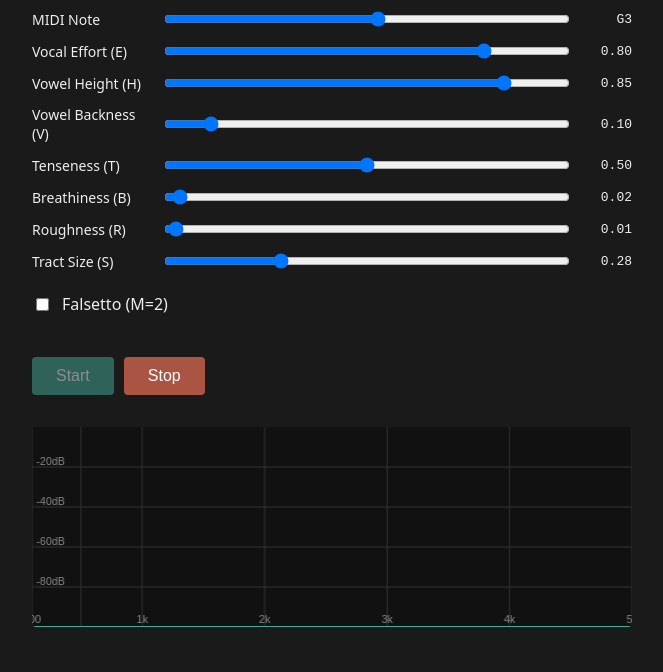
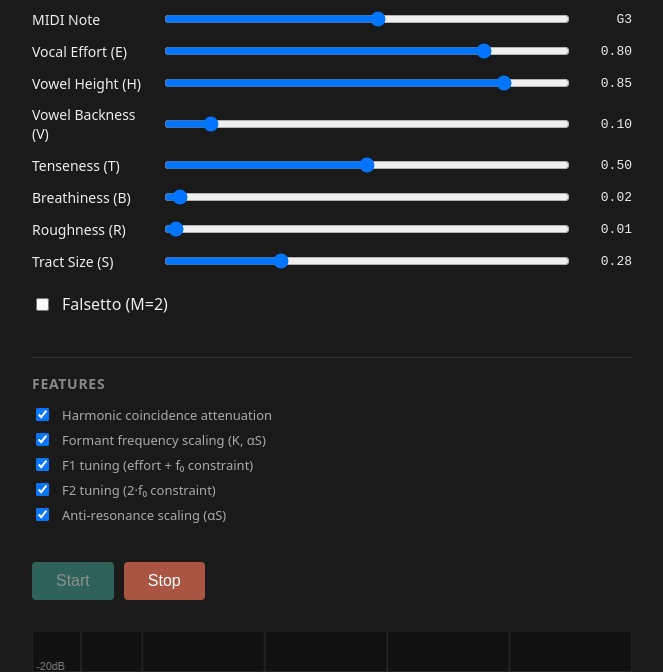
Before and after one commit to edwardbrowncross/cantor-digitalis, a website built with Vite: page index.html in a window 1280 px wide. Both pictures are taken after a click on the button "Start". Shown: the part 126-798 px from the top of the page, without its empty margins (308-971 px from the left). Built offline with nearby package versions, Linux system fonts and the light colour scheme.

Commit message:
feature toggles for some parts of voice parameter calculations

```diff
--- a/index.html
+++ b/index.html
@@ -39,6 +39,25 @@
         gap: 10px;
         margin: 10px 0;
       }
+      .features-section {
+        margin-top: 20px;
+        padding-top: 16px;
+        border-top: 1px solid #333;
+      }
+      .features-section h3 {
+        margin: 0 0 12px 0;
+        font-size: 14px;
+        color: #888;
+        text-transform: uppercase;
+        letter-spacing: 0.05em;
+      }
+      .features-section .checkbox-row {
+        margin: 6px 0;
+      }
+      .features-section label {
+        font-size: 13px;
+        color: #aaa;
+      }
       .buttons {
         display: flex;
         gap: 10px;
--- a/src/main.ts
+++ b/src/main.ts
@@ -1,5 +1,5 @@
 import { Voice } from "./nodes/voice";
-import { convertToVoiceParams, ExternalVoiceParams } from "./parameters";
+import { convertToVoiceParams, ExternalVoiceParams, VoiceFeatures } from "./parameters";
 
 let audioCtx: AudioContext | null = null;
 let voice: Voice | null = null;
@@ -21,6 +21,14 @@ const params: ExternalVoiceParams = {
   roughness: 0.01,
   vocalTractSize: 0.28,
   isFalsetto: false,
+};
+
+const features: Required<VoiceFeatures> = {
+  harmonicCoincidenceAttenuation: true,
+  formantFrequencyScaling: true,
+  f1Tuning: true,
+  f2Tuning: true,
+  antiResonanceScaling: true,
 };
 
 function midiToNoteName(midi: number): string {
@@ -73,7 +81,7 @@ function createSlider(
 
 function updateVoice() {
   if (voice) {
-    const voiceParams = convertToVoiceParams(params);
+    const voiceParams = convertToVoiceParams(params, features);
     voice.update(voiceParams);
   }
 }
@@ -179,7 +187,7 @@ async function startAudio() {
   }
 
   if (!voice) {
-    const voiceParams = convertToVoiceParams(params);
+    const voiceParams = convertToVoiceParams(params, features);
     voice = await Voice.create(audioCtx, voiceParams);
     voice.out.connect(masterGain!);
   }
@@ -269,23 +277,101 @@ function createUI() {
     updateVoice();
   });
 
+  // Helper to create a checkbox row
+  function createCheckbox(
+    container: HTMLElement,
+    id: string,
+    label: string,
+    checked: boolean,
+    onChange: (checked: boolean) => void
+  ): HTMLInputElement {
+    const row = document.createElement("div");
+    row.className = "checkbox-row";
+    const checkbox = document.createElement("input");
+    checkbox.type = "checkbox";
+    checkbox.id = id;
+    checkbox.checked = checked;
+    checkbox.addEventListener("change", () => {
+      onChange(checkbox.checked);
+    });
+    const labelEl = document.createElement("label");
+    labelEl.htmlFor = id;
+    labelEl.textContent = label;
+    row.appendChild(checkbox);
+    row.appendChild(labelEl);
+    container.appendChild(row);
+    return checkbox;
+  }
+
   // Falsetto checkbox
-  const checkboxRow = document.createElement("div");
-  checkboxRow.className = "checkbox-row";
-  const checkbox = document.createElement("input");
-  checkbox.type = "checkbox";
-  checkbox.id = "falsetto";
-  checkbox.checked = params.isFalsetto;
-  checkbox.addEventListener("change", () => {
-    params.isFalsetto = checkbox.checked;
+  createCheckbox(controls, "falsetto", "Falsetto (M=2)", params.isFalsetto, (checked) => {
+    params.isFalsetto = checked;
     updateVoice();
   });
-  const checkboxLabel = document.createElement("label");
-  checkboxLabel.htmlFor = "falsetto";
-  checkboxLabel.textContent = "Falsetto (M=2)";
-  checkboxRow.appendChild(checkbox);
-  checkboxRow.appendChild(checkboxLabel);
-  controls.appendChild(checkboxRow);
+
+  // Feature flags section
+  const featuresSection = document.createElement("div");
+  featuresSection.className = "features-section";
+  const featuresHeader = document.createElement("h3");
+  featuresHeader.textContent = "Features";
+  featuresSection.appendChild(featuresHeader);
+
+  createCheckbox(
+    featuresSection,
+    "harmonicCoincidenceAttenuation",
+    "Harmonic coincidence attenuation",
+    features.harmonicCoincidenceAttenuation,
+    (checked) => {
+      features.harmonicCoincidenceAttenuation = checked;
+      updateVoice();
+    }
+  );
+
+  createCheckbox(
+    featuresSection,
+    "formantFrequencyScaling",
+    "Formant frequency scaling (K, αS)",
+    features.formantFrequencyScaling,
+    (checked) => {
+      features.formantFrequencyScaling = checked;
+      updateVoice();
+    }
+  );
+
+  createCheckbox(
+    featuresSection,
+    "f1Tuning",
+    "F1 tuning (effort + f₀ constraint)",
+    features.f1Tuning,
+    (checked) => {
+      features.f1Tuning = checked;
+      updateVoice();
+    }
+  );
+
+  createCheckbox(
+    featuresSection,
+    "f2Tuning",
+    "F2 tuning (2·f₀ constraint)",
+    features.f2Tuning,
+    (checked) => {
+      features.f2Tuning = checked;
+      updateVoice();
+    }
+  );
+
+  createCheckbox(
+    featuresSection,
+    "antiResonanceScaling",
+    "Anti-resonance scaling (αS)",
+    features.antiResonanceScaling,
+    (checked) => {
+      features.antiResonanceScaling = checked;
+      updateVoice();
+    }
+  );
+
+  controls.appendChild(featuresSection);
 
   // Buttons
   const buttons = document.createElement("div");
--- a/src/parameters.ts
+++ b/src/parameters.ts
@@ -31,6 +31,46 @@ export type ExternalVoiceParams = {
   vocalTractSize: number;
   /** (M) Vocal fold vibration mode: false = chest voice (M1), true = falsetto (M2) */
   isFalsetto: boolean;
+};
+
+/**
+ * Feature flags for the voice parameter conversion.
+ * All features are enabled by default (true). Set to false to disable.
+ */
+export type VoiceFeatures = {
+  /**
+   * Attenuate formant amplitudes when harmonics coincide with formant frequencies.
+   * Paper reference: Section 4.3.7
+   */
+  harmonicCoincidenceAttenuation?: boolean;
+  /**
+   * Scale formant frequencies by larynx position factor (K) and vocal tract size (αS).
+   * Paper reference: Sections 4.3.2, 4.3.3
+   */
+  formantFrequencyScaling?: boolean;
+  /**
+   * Raise F1 with vocal effort and constrain it above f₀ + 50 Hz.
+   * Paper reference: Section 4.3.4
+   */
+  f1Tuning?: boolean;
+  /**
+   * Constrain F2 above 2·f₀ + 50 Hz.
+   * Paper reference: Section 4.3.5
+   */
+  f2Tuning?: boolean;
+  /**
+   * Scale the anti-resonance frequency (F_BQ) by vocal tract size (αS).
+   * When disabled, uses nominal 4700 Hz.
+   */
+  antiResonanceScaling?: boolean;
+};
+
+const DEFAULT_FEATURES: Required<VoiceFeatures> = {
+  harmonicCoincidenceAttenuation: true,
+  formantFrequencyScaling: true,
+  f1Tuning: true,
+  f2Tuning: true,
+  antiResonanceScaling: true,
 };
 
 /** Phonation threshold - below this vocal effort, no voiced sound is produced */
@@ -201,10 +241,14 @@ function computeFormantAttenuation(
  * converting perceptually meaningful high-level parameters to the low-level
  * synthesis parameters needed by the voice engine.
  *
- * Note: This function does not apply perturbations (jitter, shimmer, heartbeat).
- * Those should be applied at runtime for dynamic variation.
+ * @param params - The external voice parameters
+ * @param features - Optional feature flags to enable/disable specific behaviours (all enabled by default)
  */
-export function convertToVoiceParams(params: ExternalVoiceParams): VoiceParams {
+export function convertToVoiceParams(
+  params: ExternalVoiceParams,
+  features: VoiceFeatures = {}
+): VoiceParams {
+  const opts = { ...DEFAULT_FEATURES, ...features };
   const {
     pitch: P,
     pitchOffset: P0,
@@ -253,21 +297,25 @@ export function convertToVoiceParams(params: ExternalVoiceParams): VoiceParams {
 
   // Apply formant tuning rules and scaling
   const formants = baseFormants.map((formant: Formant, i: number) => {
-    let F = K * alphaS * formant.frequency;
+    // Base frequency, optionally scaled by K and alphaS
+    const scaleFactor = opts.formantFrequencyScaling ? K * alphaS : 1;
+    let F = scaleFactor * formant.frequency;
 
     // F1 tuning (Section 4.3.4): raised with effort, constrained above f0
-    if (i === 0) {
-      const F1Raised = K * alphaS * formant.frequency + (140 / (1 - E_THR)) * E - 70;
+    if (i === 0 && opts.f1Tuning) {
+      const F1Raised = scaleFactor * formant.frequency + (140 / (1 - E_THR)) * E - 70;
       F = Math.max(f0 + 50, F1Raised);
     }
 
     // F2 tuning (Section 4.3.5): constrained above 2*f0
-    if (i === 1) {
-      F = Math.max(2 * f0 + 50, K * alphaS * formant.frequency);
+    if (i === 1 && opts.f2Tuning) {
+      F = Math.max(2 * f0 + 50, scaleFactor * formant.frequency);
     }
 
     // Amplitude correction for harmonic coincidence
-    const attenuation = computeFormantAttenuation(f0, F, i);
+    const attenuation = opts.harmonicCoincidenceAttenuation
+      ? computeFormantAttenuation(f0, F, i)
+      : 0;
     const A = dbToLinear(formant.amplitude - attenuation);
 
     return {
@@ -277,8 +325,8 @@ export function convertToVoiceParams(params: ExternalVoiceParams): VoiceParams {
     };
   });
 
-  // Compute anti-formant frequency (scaled by vocal tract size)
-  const F_BQ = F_BQ_BASE * alphaS;
+  // Compute anti-formant frequency (optionally scaled by vocal tract size)
+  const F_BQ = opts.antiResonanceScaling ? F_BQ_BASE * alphaS : F_BQ_BASE;
 
   return {
     source: {
```
